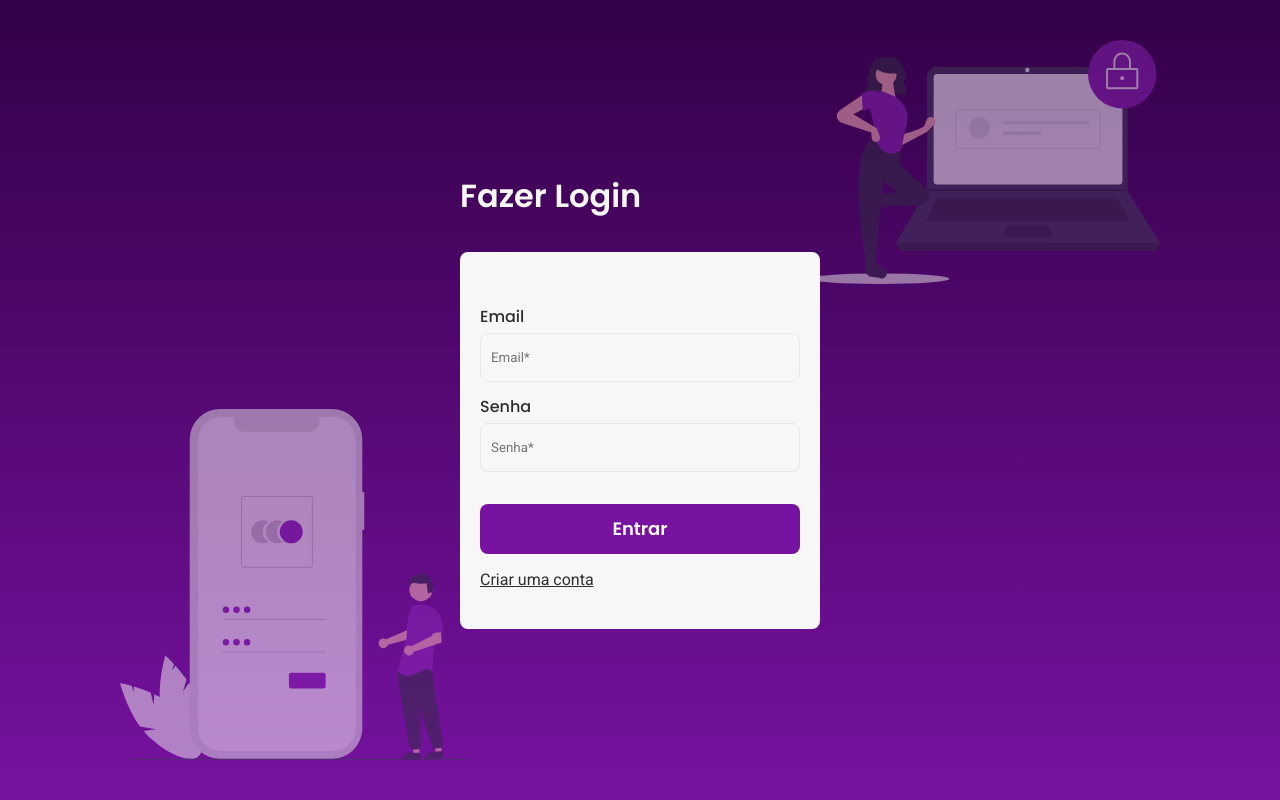
After one commit to gabrielrez/umbrella, a PHP site: page /html/login.html in a window 1280 px wide. The commit adds this page. Run offline with PHP 8.4, Linux system fonts and the light colour scheme.

Commit message:
login e cadastro telas

```diff
--- /dev/null
+++ b/html/login.html
@@ -0,0 +1,35 @@
+<!DOCTYPE html>
+<html lang="pt-br">
+
+<head>
+  <meta charset="UTF-8">
+  <meta name="viewport" content="width=device-width, initial-scale=1.0">
+  <link rel="preconnect" href="https://fonts.googleapis.com">
+  <link rel="preconnect" href="https://fonts.gstatic.com" crossorigin>
+  <link href="https://fonts.googleapis.com/css2?family=Poppins:wght@400;500;600&family=Roboto:wght@400;500&display=swap" rel="stylesheet">
+  <link rel="icon" href="img/umbrella.svg">
+  <title>Umbrella - Login</title>
+  <link rel="stylesheet" href="/styles/autentication/autentication.css">
+</head>
+
+<body>
+  <div class="container">
+    <h1 class="login-title poppins-semibold c01">Fazer Login</h1>
+    <form>
+      <div class="input">
+        <label class="poppins-medium c10">Email</label>
+        <input type="email" class="roboto-regular c10" placeholder="Email*" required>
+      </div>
+      <div class="input">
+        <label class="poppins-medium c10">Senha</label>
+        <input type="password" class="roboto-regular c10" placeholder="Senha*" required>
+      </div>
+      <button class="login-btn poppins-semibold c01">Entrar</button>
+      <a class="form-link roboto-regular c10" href="./sign-up.html">Criar uma conta</a>
+    </form>
+  </div>
+  <img class="autentication-img1" src="/img/autentication-img.svg" width="350">
+  <img class="autentication-img2" src="/img/autentication-img (2).svg" width="350">
+</body>
+
+</html>
--- a/index.html
+++ b/index.html
@@ -16,14 +16,14 @@
   <header id="home" class="header-bg">
     <div class="header">
       <img class="header-logo" src="img/umbrella-logo.svg">
-      <button class="login-mobile poppins-semibold">Fazer Login</button>
+      <a href="/html/login.html" class="login-mobile poppins-semibold c01">Fazer Login</a>
       <nav>
         <ul class="header-menu">
           <li><a class="poppins-medium c10" href="#about">Sobre Nós</a></li>
           <li><a class="poppins-medium c10" href="#benefits">Vantagens</a></li>
           <li><a class="poppins-medium c10" href="#faq">FAQ</a></li>
         </ul>
-        <a class="nav-btn poppins-semibold c01" href="#">ENTRAR</a>
+        <a class="nav-btn poppins-semibold c01" href="./html/login.html">ENTRAR</a>
       </nav>
     </div>
   </header>
--- /dev/null
+++ b/styles/autentication/autentication.css
@@ -0,0 +1,88 @@
+@import "/styles/global/geral.css";
+
+body {
+  height: 100vh;
+  background: linear-gradient(var(--cBase03), var(--cBase01));
+  background-repeat: no-repeat;
+  display: flex;
+  justify-content: center;
+  align-items: center;
+}
+
+form {
+  margin-top: 32px;
+  width: 360px;
+  padding: 40px 20px;
+  background-color: var(--c01);
+  border-radius: 8px;
+}
+
+.input {
+  margin-top: 12px;
+}
+
+.input input {
+  margin-top: 4px;
+  width: 100%;
+  padding: 16px 10px;
+  background-color: var(--c01);
+  border-radius: 8px;
+  border: 1px solid #E7E6EB;
+}
+
+.login-btn {
+  padding: 16px 10px;
+  width: 100%;
+  margin-top: 32px;
+  background-color: var(--cBase01);
+  border-radius: 8px;
+  font-size: 1.125rem;
+  line-height: 1;
+  transition: 0.2s ease;
+}
+
+.login-btn:hover {
+  background-color: #7f16ab;
+}
+
+.form-link {
+  text-decoration: underline;
+  margin-top: 16px;
+}
+
+.autentication-img1,
+.autentication-img2 {
+  position: absolute;
+  z-index: -1;
+  opacity: 50%;
+}
+
+.autentication-img1 {
+  right: 120px;
+  top: 40px;
+}
+
+.autentication-img2 {
+  left: 120px;
+  bottom: 40px;
+}
+
+@media(max-width: 1000px) {
+
+  .autentication-img1,
+  .autentication-img2 {
+    display: none;
+  }
+}
+
+@media(max-width: 450px) {
+  form {
+    width: 300px;
+  }
+}
+
+@media(max-width: 350px) {
+  form {
+    width: 280px;
+  }
+}
--- a/styles/global/geral.css
+++ b/styles/global/geral.css
@@ -94,3 +94,8 @@ li {
 .detail-green {
   color: var(--cBase02);
 }
+
+button {
+  border: none;
+  cursor: pointer;
+}
--- a/styles/landing-page/lp-header.css
+++ b/styles/landing-page/lp-header.css
@@ -40,6 +40,7 @@
   display: flex;
   align-items: center;
   gap: 8px;
+  font-size: 0.856rem;
   cursor: pointer;
 }
 
```
Also changed, not shown: html/sign-up.html (added, +39 -0 lines), img/autentication-img (2).svg (added), img/autentication-img.svg (added).
